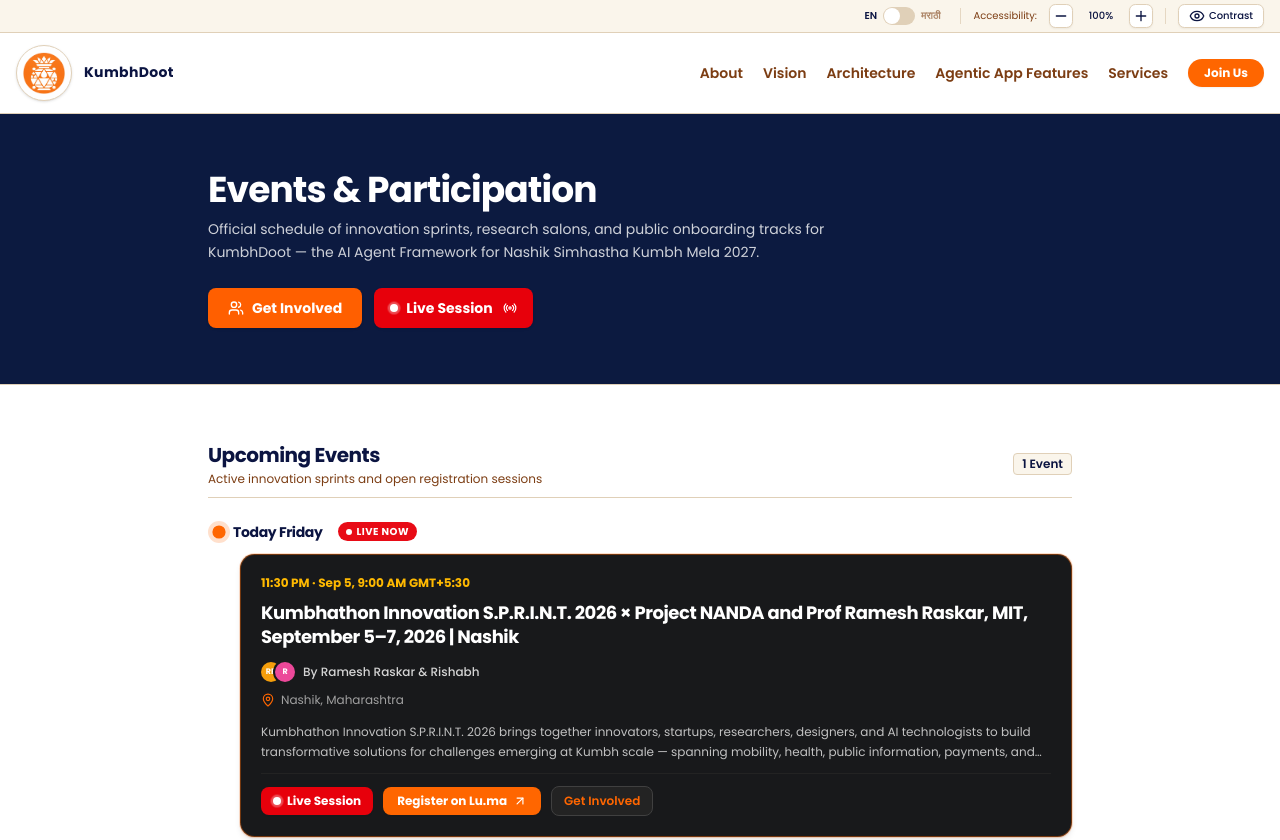
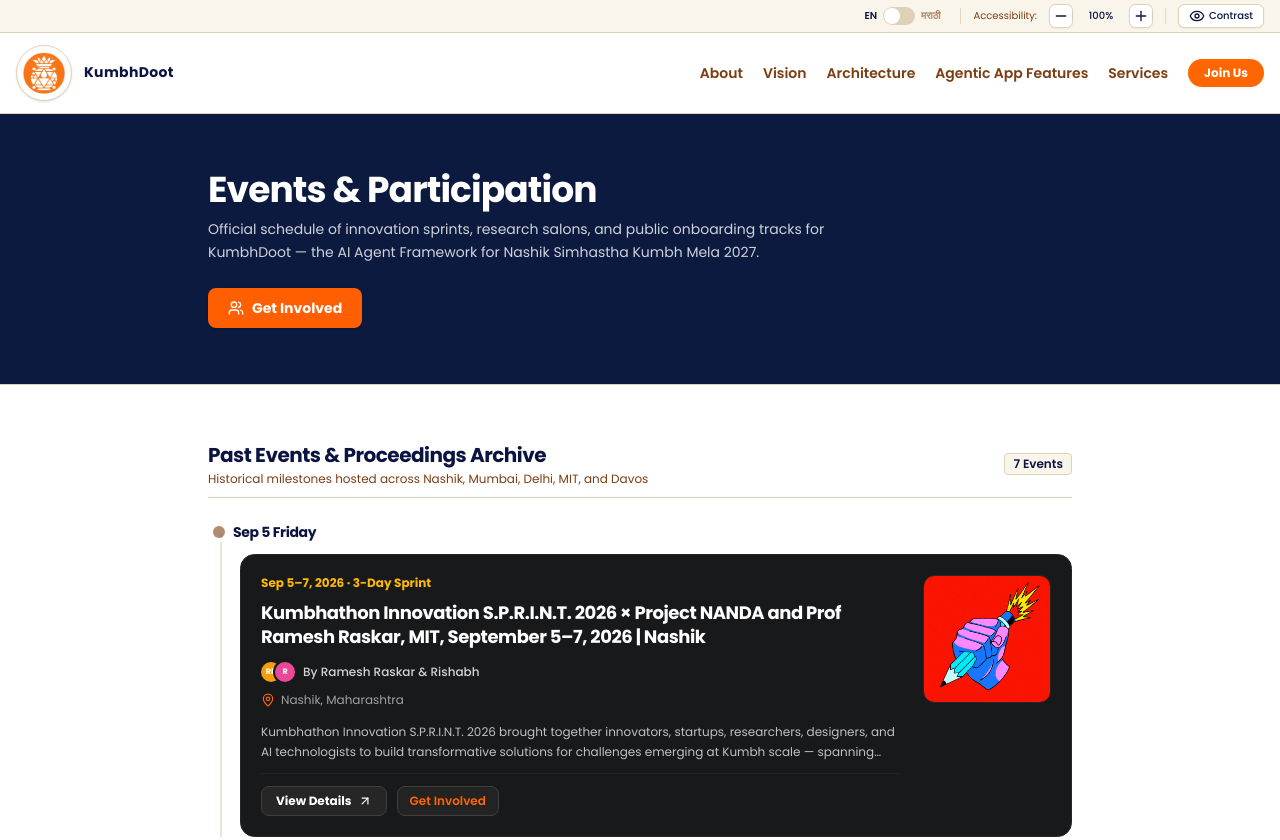
Before and after one commit to ankurshnde/kumbhdoot, a Next.js app: page /en/join in a window 1280 px wide. Shown: the top 840 px of the page. Built offline with nearby package versions, Linux system fonts and the light colour scheme.

Commit message:
Move Kumbhathon Innovation SPRINT 2026 to past events archive

```diff
--- a/src/app/join/page.tsx
+++ b/src/app/join/page.tsx
@@ -212,8 +212,9 @@
               </button>
 
               {/* Primary "Live" Button */}
+              {EVENTS.some((e) => e.isLive) ? (
                 <a
-                href="https://luma.com/umtvs1uk"
+                  href={EVENTS.find((e) => e.isLive)?.lumaUrl || "https://luma.com/nanda"}
                   target="_blank"
                   rel="noopener noreferrer"
                   className="inline-flex items-center justify-center gap-2 bg-red-600 hover:bg-red-700 text-white font-bold text-xs sm:text-sm px-4 py-2.5 rounded-lg transition-all shadow-sm"
@@ -225,6 +226,7 @@
                   <span>{t("Live Session", "थेट सत्र (Live)")}</span>
                   <Radio className="w-3.5 h-3.5 ml-0.5" />
                 </a>
+              ) : null}
             </div>
           </div>
         </section>
@@ -233,6 +235,7 @@
         <section className="py-10 md:py-14 bg-background">
           <div className="container mx-auto px-4 max-w-4xl">
             {/* UPCOMING SECTION */}
+            {upcomingEvents.length > 0 ? (
               <div className="mb-12">
                 <div className="border-b border-border pb-2.5 mb-6 flex items-center justify-between">
                   <div>
@@ -255,6 +258,7 @@
                   {upcomingEvents.map((event) => renderEventCard(event, true))}
                 </div>
               </div>
+            ) : null}
 
             {/* PAST EVENTS SECTION */}
             <div className="mb-12">
--- a/src/data/events.ts
+++ b/src/data/events.ts
@@ -77,16 +77,16 @@
       mr: "नाशिक येथे प्रा. रमेश रास्कर (MIT) यांच्या समवेत ३ दिवसीय लिव्हिंग लॅब इनोव्हेशन स्प्रिंट",
     },
     description: {
-      en: "Kumbhathon Innovation S.P.R.I.N.T. 2026 brings together innovators, startups, researchers, designers, and AI technologists to build transformative solutions for challenges emerging at Kumbh scale — spanning mobility, health, public information, payments, and citizen services.",
-      mr: "कुंभथॉन इनोव्हेशन S.P.R.I.N.T. २०२६ हे कुंभमेळ्याच्या प्रचंड प्रमाणावर येणाऱ्या आव्हानांवर — वाहतूक, आरोग्य, माहिती, देयके आणि नागरिक सेवांवर — नाविन्यपूर्ण उपाय विकसित करण्यासाठी तंत्रज्ञान तज्ज्ञ, स्टार्टअप्स आणि संशोधकांना एकत्र आणते.",
+      en: "Kumbhathon Innovation S.P.R.I.N.T. 2026 brought together innovators, startups, researchers, designers, and AI technologists to build transformative solutions for challenges emerging at Kumbh scale — spanning mobility, health, public information, payments, and citizen services.",
+      mr: "कुंभथॉन इनोव्हेशन S.P.R.I.N.T. २०२६ ने कुंभमेळ्याच्या प्रचंड प्रमाणावर येणाऱ्या आव्हानांवर — वाहतूक, आरोग्य, माहिती, देयके आणि नागरिक सेवांवर — नाविन्यपूर्ण उपाय विकसित करण्यासाठी तंत्रज्ञान तज्ज्ञ, स्टार्टअप्स आणि संशोधकांना एकत्र आणले.",
     },
     timelineTag: {
-      en: "Today Friday",
-      mr: "आज शुक्रवार",
+      en: "Sep 5 Friday",
+      mr: "५ सप्टेंबर शुक्रवार",
     },
     timeDisplay: {
-      en: "11:30 PM · Sep 5, 9:00 AM GMT+5:30",
-      mr: "रात्री ११:३० · ५ सप्टेंबर, सकाळी ९:०० GMT+५:३०",
+      en: "Sep 5–7, 2026 · 3-Day Sprint",
+      mr: "५–७ सप्टेंबर २०२६ · ३ दिवसीय स्प्रिंट",
     },
     dateDisplay: {
       en: "September 5–7, 2026",
@@ -99,12 +99,12 @@
       mr: "नाशिक, महाराष्ट्र",
       city: "Nashik",
     },
-    image: "",
-    status: "upcoming",
+    image: "/assets/events/nanda-sprint.png",
+    status: "past",
     category: "sprint",
     badge: {
-      en: "Upcoming Sprint",
-      mr: "आगामी स्प्रिंट",
+      en: "Innovation Sprint",
+      mr: "इनोव्हेशन स्प्रिंट",
     },
     hosts: {
       en: "By Ramesh Raskar & Rishabh",
@@ -129,7 +129,6 @@
       ],
     },
     featured: true,
-    isLive: true,
   },
   {
     id: "agentic-commerce",
```
Lines whose indentation alone changed are shown as unchanged.
